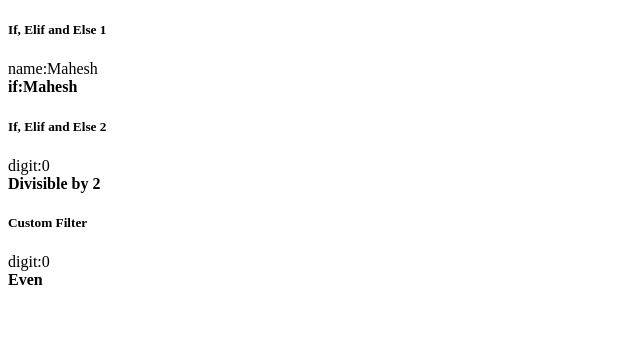
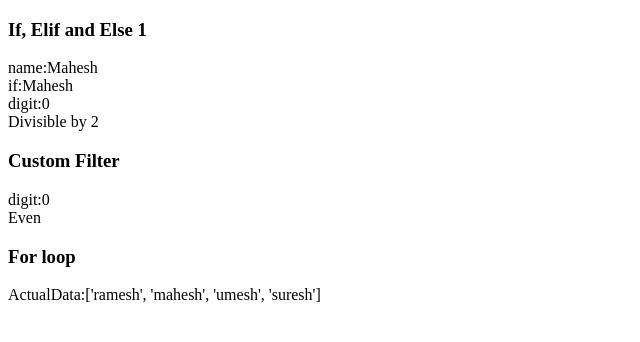
Before and after one commit to ursmaheshj/DjangoFramework, a Django app: page /iffor/ in a window 1280 px wide. Shown: the top 342 px of the page, without its empty margins (0-640 px from the left). Run offline with Django 5.2, Linux system fonts and the light colour scheme.

Commit message:
Added DTL for loops code

```diff
--- a/d1_functionviews/app1/views.py
+++ b/d1_functionviews/app1/views.py
@@ -20,5 +20,6 @@ def if_for(request):
     context = {
         'name' : 'Mahesh',
         'digit' : 0,
+        'names' : ['ramesh','mahesh','umesh','suresh']
     }
     return render(request,'app1/iffor.html',context=context)
--- a/d1_functionviews/templates/app1/iffor.html
+++ b/d1_functionviews/templates/app1/iffor.html
@@ -8,34 +8,48 @@
 </head>
 <body>
     <div>
-       <h5> If, Elif and Else 1</h5>
+       <h3> If, Elif and Else 1</h3>
        <div>name:{{name}}</div>
 
         {% if name|length > 5 %}
-        <b>if:{{name}}</b>
+        <div>if:{{name}}</div>
         {% elif name|length < 1 %}
-        <b>elif:next condition</b>
+        <div>elif:next condition</div>
         {% else %}
-        <b>else:Nothing</b>
+        <div>else:Nothing</div>
         {% endif %}
     </div>
     <div>
-        <h5> If, Elif and Else 2</h5>
         <div>digit:{{digit}}</div>
+
          {% if digit|divisibleby:2 %}
-         <b>Divisible by 2</b>
+         <div>Divisible by 2</div>
          {% else %}
-         <b>Not divisible by 2</b>
+         <div>Not divisible by 2</div>
          {% endif %}
      </div>
+
+     <h3> Custom Filter</h3>
      <div>
-        <h5> Custom Filter</h5>
         <div>digit:{{digit}}</div>
          {% if digit|modulo:2 == 0 %}
-         <b>Even</b>
+         <bdiv>Even</bdiv>
          {% else %}
-         <b>Odd</b>
+         <bdiv>Odd</bdiv>
          {% endif %}
+     </div>
+     <h3>For loop</h3>
+     <div>
+        <div>
+            <div>ActualData:{{names}}</div>
+            {% for name in names %}
+            {% comment %} <div>{{forloop.revcounter}} {{name}}</div> reverse indexing{% endcomment %}
+            {% comment %} <div>{{forloop.counter0}} {{name}}</div> start with 0{% endcomment %}
+            {% comment %} <div>{{forloop.counter}} {{name}}</div> start with one {% endcomment %}
+            {% comment %} <div>{{forloop.first}} {{name}}</div> {% endcomment %}
+            {% comment %} <div>{{forloop.last}} {{name}}</div> {% endcomment %}
+            {% endfor %}
+        </div>
      </div>
 </body>
 </html>
```
